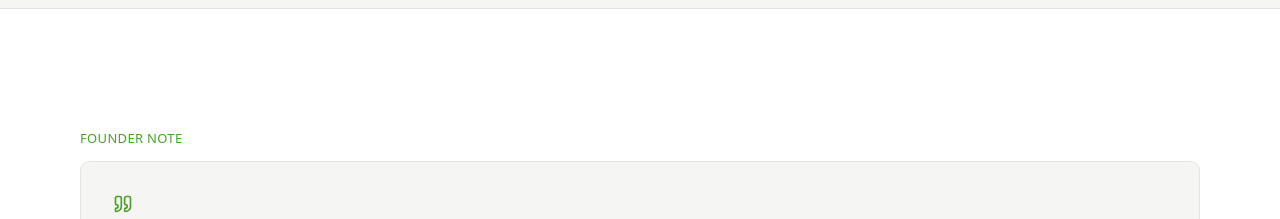
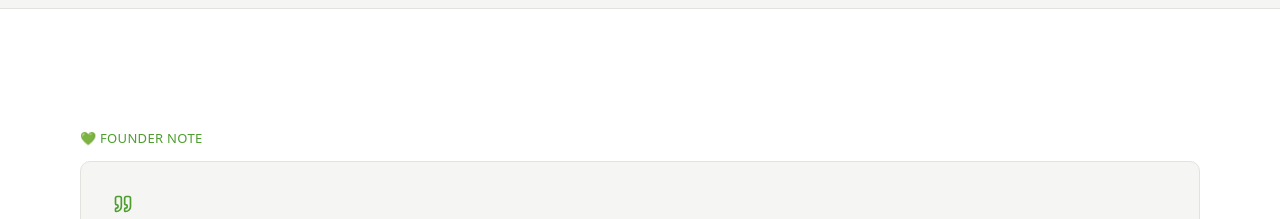
Before and after one commit to heybonggy/Bonggy-Website-Nithin, a React (Vite) app: page / in a window 1280 px wide. Shown: the part 3580-3799 px from the top of the page. Built offline with nearby package versions, Linux system fonts and the light colour scheme.

Commit message:
add green heart emoji next to founder note label

```diff
--- a/src/pages/Landing.tsx
+++ b/src/pages/Landing.tsx
@@ -672,7 +672,7 @@ function WhoItsFor() {
   return (
     <section ref={ref} id="who-its-for" className="py-[100px] md:py-[120px] px-5 md:px-10 bg-bonggy-surface border-y border-bonggy-border">
       <div className="max-w-[1120px] mx-auto">
-        <p className="text-[13px] text-bonggy-accent uppercase tracking-wide font-medium mb-3">Founder Note</p>
+        <p className="text-[13px] text-bonggy-accent uppercase tracking-wide font-medium mb-3">💚 Founder Note</p>
 
         {/* Founder Quote */}
         <div className="bg-bonggy-bg border border-bonggy-border rounded-xl p-6 md:p-8 mb-10">
```
